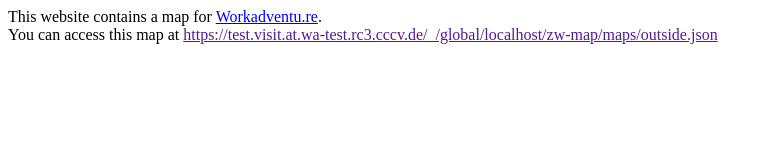
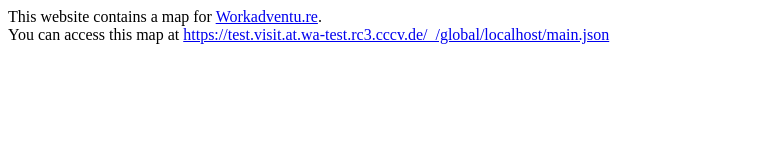
Before and after one commit to c3d2/ds2020workadventuretest, a plain HTML site: page index.html in a window 1280 px wide. Shown: the whole page, without its empty margins (0-773 px from the left). Drawn offline with Linux system fonts and the light colour scheme.

Commit message:
index.html -> link refreshed

```diff
--- a/index.html
+++ b/index.html
@@ -6,7 +6,7 @@
                 if (path.endsWith('index.html')) {
                     path = path.substr(path, path.length - 'index.html'.length);
                 }
-                var url = 'https://test.visit.at.wa-test.rc3.cccv.de/_/global/'+window.location.host+path+'zw-map/maps/outside.json';
+                var url = 'https://test.visit.at.wa-test.rc3.cccv.de/_/global/'+window.location.host+path+'main.json';
                 document.getElementById('mapLink').href = url;
                 document.getElementById('mapLink').innerText = url;
             };
@@ -15,6 +15,6 @@
     <body>
         This website contains a map for <a href="https://workadventu.re">Workadventu.re</a>.
         <br/>
-        You can access this map at <a id="mapLink" href=""></a>
+        You can access this map at <a id="mapLink" href=url></a>
     </body>
 </html>
```
